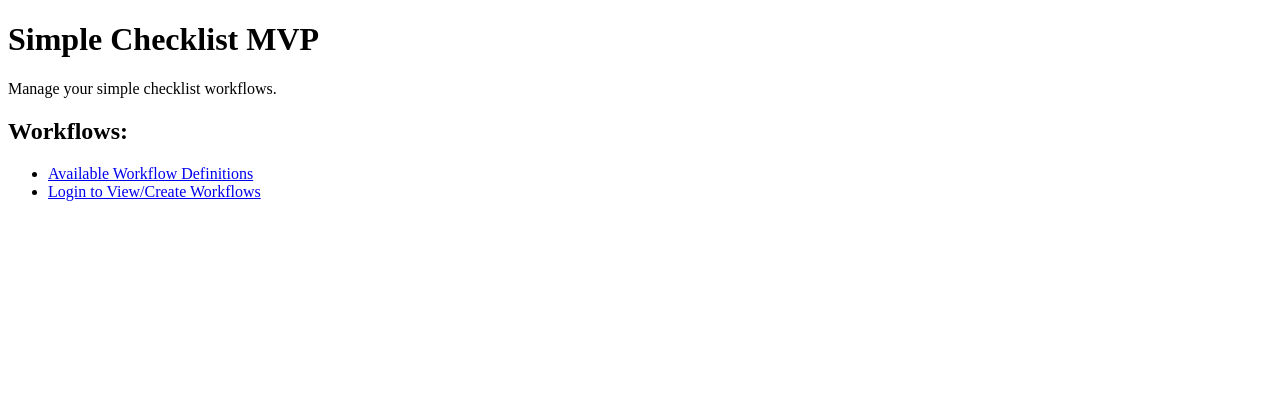
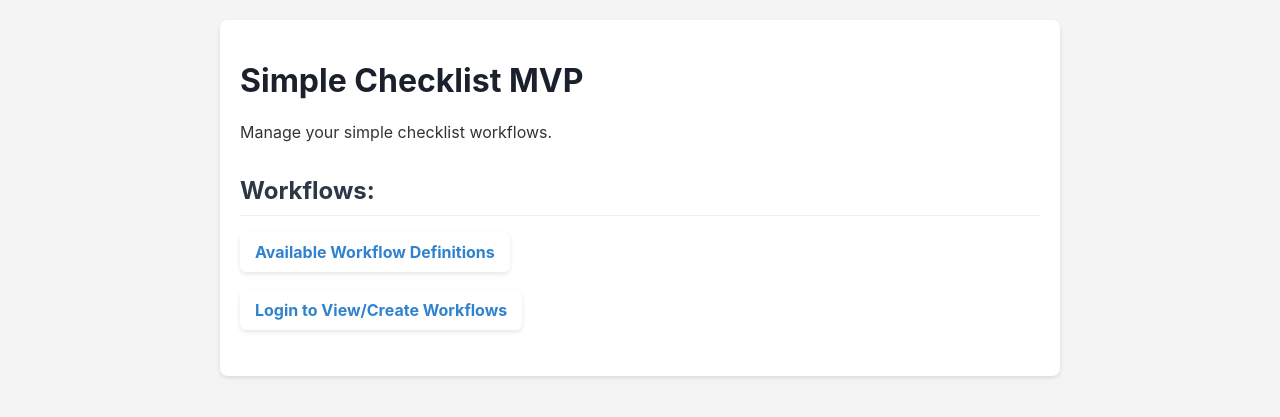
Before and after one commit to ckopsa/domestic, a FastAPI app: template app/templates/index.html in a window 1280 px wide. Shown: the top 417 px of the page. Run offline with FastAPI, Linux system fonts and the light colour scheme; the template is opened without the code that fills it: most values are stand-ins (such as "Sample title", 1, 10 or a date in 2020).

Commit message:
fix: replace Jinja include with static CSS link in template

```diff
--- a/app/main.py
+++ b/app/main.py
@@ -8,6 +8,7 @@ sys.path.append(os.path.abspath(os.path.join(os.path.dirname(__file__), '..')))
 from fastapi import FastAPI, Form, status, Depends, Request, HTTPException
 from fastapi.templating import Jinja2Templates
 from fastapi.responses import HTMLResponse, RedirectResponse
+from fastapi.staticfiles import StaticFiles
 from app.core.security import AuthenticatedUser, get_current_user, get_current_active_user
 from app.repository import WorkflowRepository, PostgreSQLWorkflowRepository
 from app.services import WorkflowService
@@ -17,6 +18,9 @@ app = FastAPI()
 
 # Set up Jinja2 templates
 templates = Jinja2Templates(directory="app/templates")
+
+# Mount static files
+app.mount("/static", StaticFiles(directory="app/templates"), name="static")
 
 # --- Dependencies ---
 def get_workflow_repository(db=Depends(get_db)) -> WorkflowRepository:
--- a/app/templates/base.html
+++ b/app/templates/base.html
@@ -3,10 +3,8 @@
 <head>
     <meta charset="UTF-8">
     <meta name="viewport" content="width=device-width, initial-scale=1.0">
-    <title>{{ title }}</title>
-    <style>
-        {{ include('style.css') }}
-    </style>
+    <title>{{ title | default('Simple Checklist MVP') }}</title>
+    <link rel="stylesheet" href="/static/style.css">
 </head>
 <body>
     <div class="container">
```
